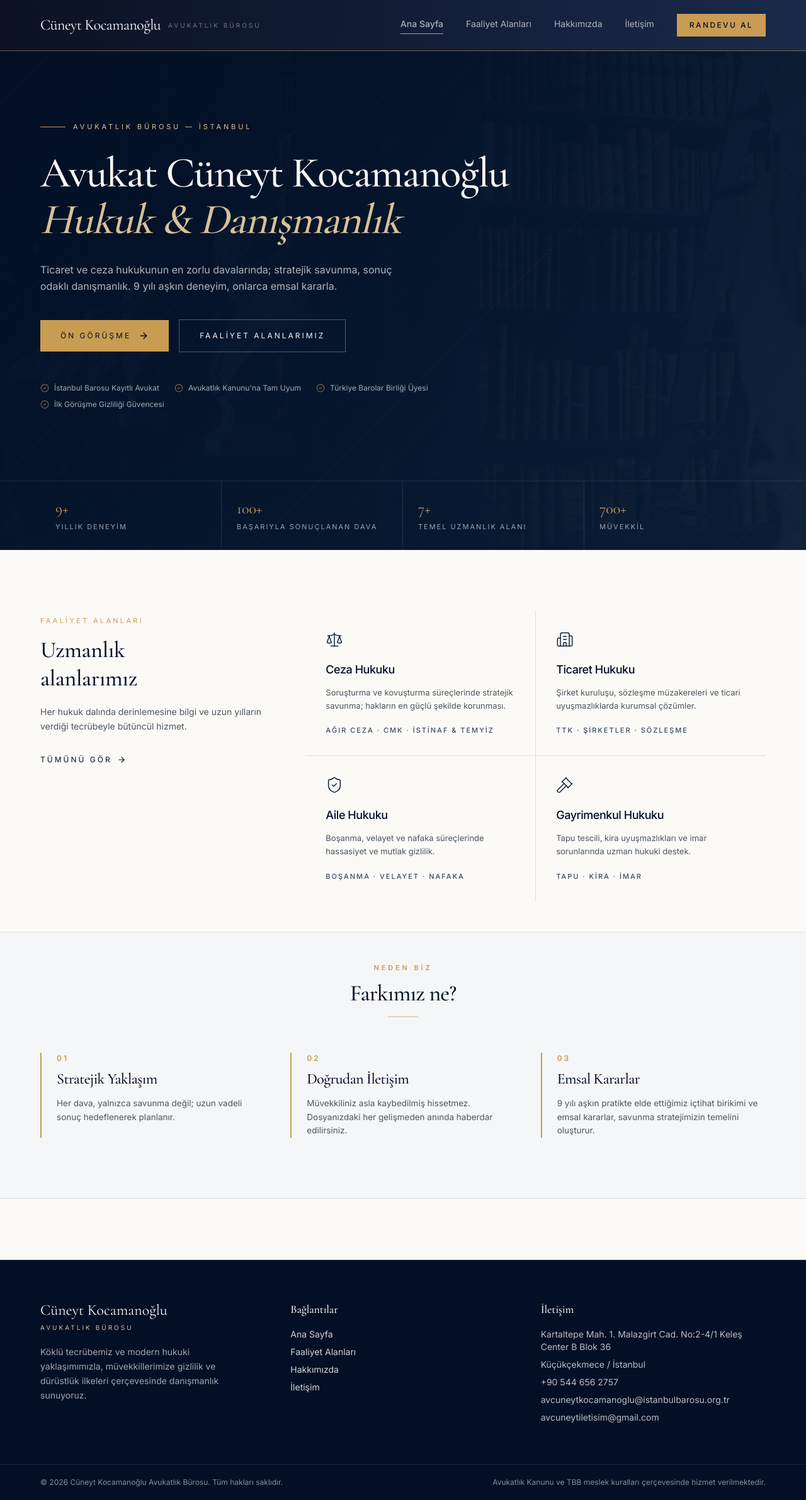
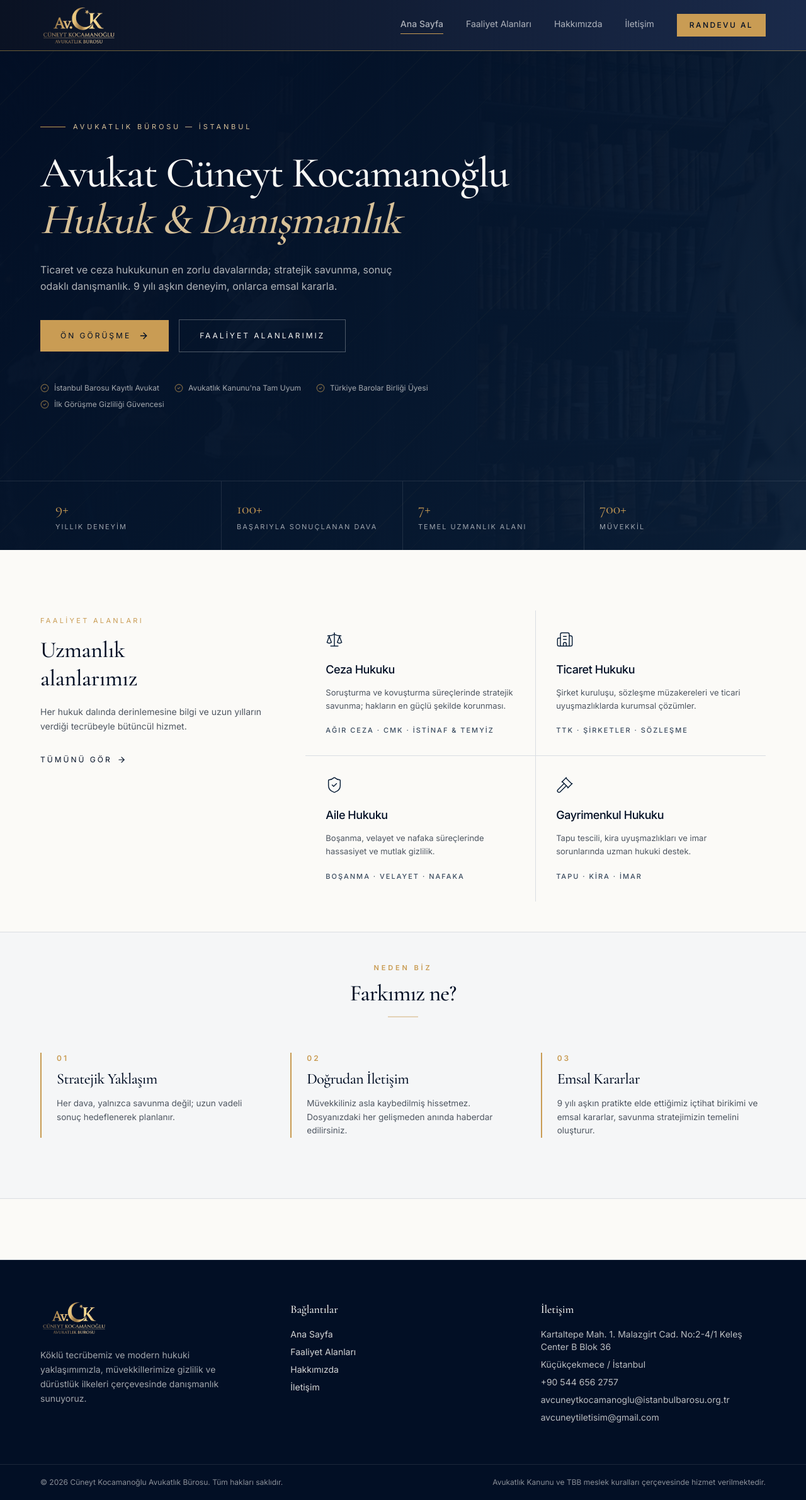
Before and after one commit to maykiscofield/hukuk-burosu, a React (Vite) app: page / in a window 1280 px wide. Shown: the whole page at 63% size. Built offline with nearby package versions, Linux system fonts and the light colour scheme.

Commit message:
new logo

```diff
--- a/index.html
+++ b/index.html
@@ -4,6 +4,7 @@
     <meta charset="UTF-8" />
     <meta name="viewport" content="width=device-width, initial-scale=1.0" />
     <title>Cüneyt Kocamanoğlu Avukatlık Bürosu</title>
+    <link rel="icon" type="image/png" href="/favicon.png" />
     <meta name="description" content="Cüneyt Kocamanoğlu Avukatlık Bürosu. Ticaret ve ceza hukukunun en zorlu davalarında; stratejik savunma, sonuç odaklı danışmanlık." />
     <link rel="preconnect" href="https://fonts.googleapis.com" />
     <link rel="preconnect" href="https://fonts.gstatic.com" crossorigin />
--- a/src/components/SiteFooter.tsx
+++ b/src/components/SiteFooter.tsx
@@ -8,10 +8,11 @@ export function SiteFooter() {
     <footer className="mt-24 border-t border-border bg-[color:var(--navy-deep)] text-primary-foreground/85">
       <div className="container-prose grid gap-10 py-16 md:grid-cols-3">
         <div>
-          <div className="font-serif text-2xl text-primary-foreground">Cüneyt Kocamanoğlu</div>
-          <div className="mt-1 text-[10px] uppercase tracking-[0.3em] text-[color:var(--gold-soft)]">
-            Avukatlık Bürosu
-          </div>
+          <img
+  src="/logo.png"
+  alt="Cüneyt Kocamanoğlu Avukatlık Bürosu"
+  className="h-14 w-auto"
+/>
           <p className="mt-5 max-w-xs text-sm leading-relaxed text-primary-foreground/65">
             Köklü tecrübemiz ve modern hukuki yaklaşımımızla, müvekkillerimize
             gizlilik ve dürüstlük ilkeleri çerçevesinde danışmanlık sunuyoruz.
--- a/src/components/SiteHeader.tsx
+++ b/src/components/SiteHeader.tsx
@@ -15,14 +15,13 @@ export function SiteHeader() {
   return (
     <header className="sticky top-0 z-40 border-b border-[rgba(201,168,76,0.5)] bg-gradient-to-r from-[#0A1223] to-[#1a2a4a] backdrop-blur-md">
       <div className="container-prose flex h-20 items-center justify-between">
-        <Link to="/" className="flex items-center gap-3" onClick={() => setOpen(false)}>
-          <span className="font-serif text-2xl tracking-tight text-white">
-            Cüneyt Kocamanoğlu
-          </span>
-          <span className="hidden text-[10px] uppercase tracking-[0.3em] text-white/40 sm:inline">
-            Avukatlık Bürosu
-          </span>
-        </Link>
+        <Link to="/" className="flex items-center" onClick={() => setOpen(false)}>
+  <img
+    src="/logo.png"
+    alt="Cüneyt Kocamanoğlu Avukatlık Bürosu"
+    className="h-16 w-auto"
+  />
+</Link>
 
         <nav className="hidden items-center gap-9 md:flex">
           {nav.map((item) => (
--- a/src/routes/hakkimizda.tsx
+++ b/src/routes/hakkimizda.tsx
@@ -161,6 +161,7 @@ function About() {
                   "İstanbul Üniversitesi Hukuk Fakültesi",
                   "İstanbul Barosu Üyesi",
                   "Onur Öğrencisi — 2017",
+                  "TÜRKAR (Türkiye Eğilim Araştırmaları) Danışma Kurulu Üyesi)"
                 ].map((c) => (
                   <div key={c} className="flex items-center gap-2 text-[12px] text-foreground/60">
                     <span className="h-px w-4 bg-[color:var(--gold)]" />
```
Also changed, not shown: public/favicon.png (added), public/logo.png (added).
